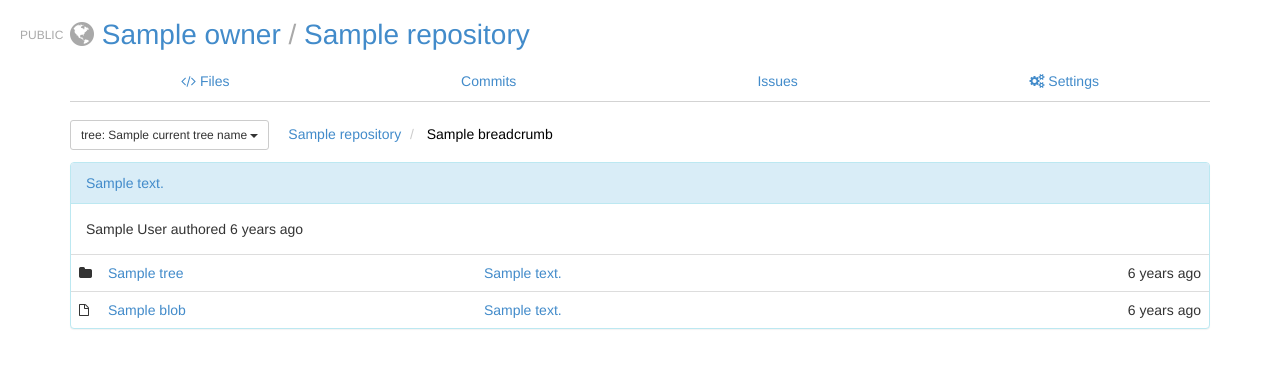
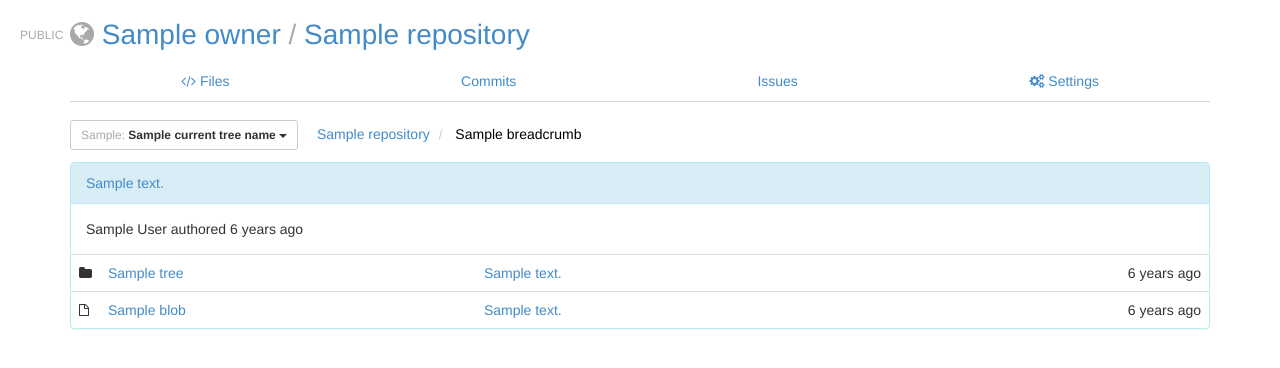
Before and after one commit to kevin-brown/gitview, a Django app: template gitview/repositories/templates/repositories/tree.html in a window 1280 px wide. Shown: the part 52-420 px from the top of the page. Run offline with Django 3.2, Linux system fonts and the light colour scheme; the template is opened without the code that fills it: most values are stand-ins (such as "Sample title", 1, 10 or a date in 2020).

Commit message:
Add tree type detection for the dropdown

```diff
--- a/gitview/repositories/templates/repositories/files_base.html
+++ b/gitview/repositories/templates/repositories/files_base.html
@@ -5,6 +5,21 @@
 <style type="text/css">
 .repository-navigation-row {
 margin-bottom: 10px;
+}
+
+.tree-dropdown
+{
+font-weight: 13px;
+}
+
+.tree-label
+{
+color: darkgrey;
+}
+
+.tree-name
+{
+font-weight: bold;
 }
 
 .files-breadcrumbs {
@@ -26,12 +41,18 @@ color: black;
         {% block tree-dropdown %}
         <div class="btn-group">
             <button type="button"
-                    class="btn btn-default btn-sm dropdown-toggle"
+                    class="btn btn-default btn-sm dropdown-toggle tree-dropdown"
                     data-toggle="dropdown">
-                <span class="branch-label">
-                    tree:
+                <span class="tree-label">
+                    {{ current_tree_type }}:
                 </span>
-                {{ current_tree_name }}
+                <span class="tree-name">
+                    {% if current_tree_type == "tree" %}
+                    {{ current_tree_name | slice:":7" }}
+                    {% else %}
+                    {{ current_tree_name }}
+                    {% endif %}
+                </span>
                 <span class="caret"></span>
             </button>
             <ul class="dropdown-menu" role="menu">
```
Also changed, not shown: gitview/repositories/mixins.py (+9 -0 lines).
